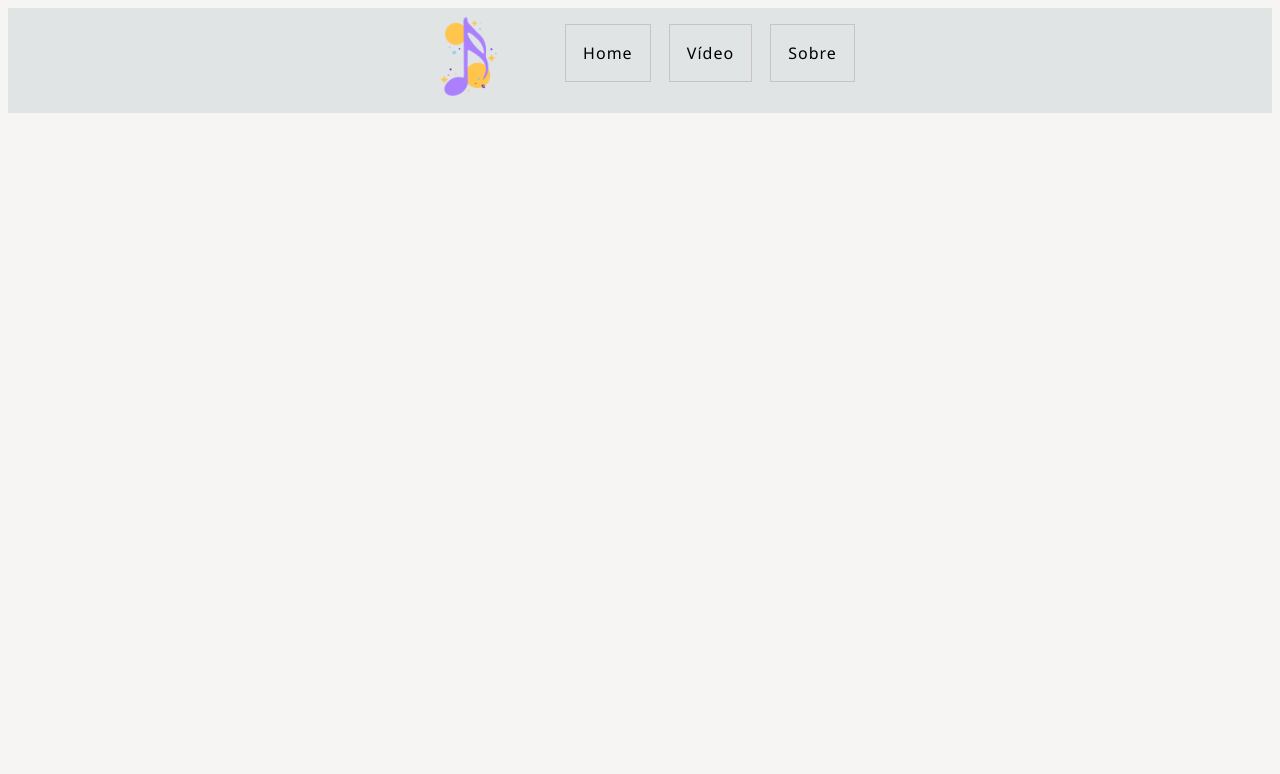
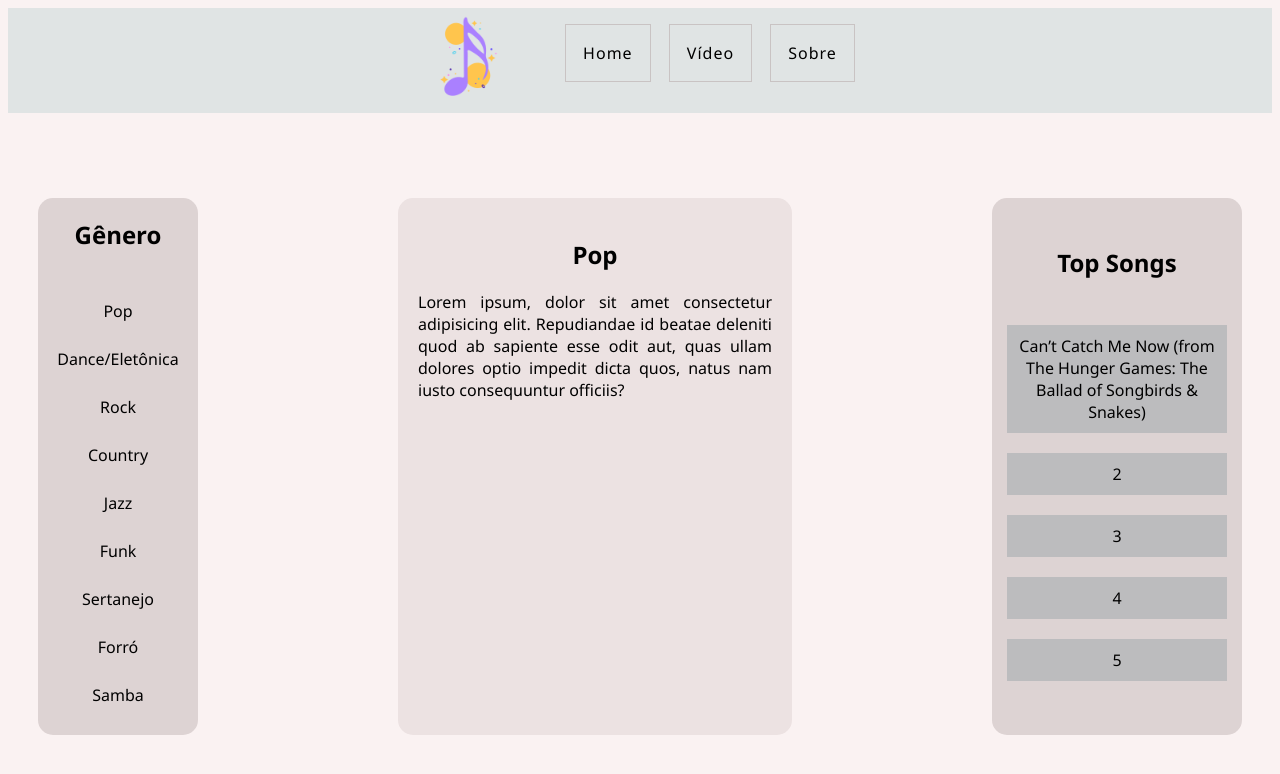
Before and after one commit to TalitaRod/SiteMusic, a plain HTML site: page index.html in a window 1280 px wide. Drawn offline with Linux system fonts and the light colour scheme.

Commit message:
Create main
Criação do main, contendo os menus laterais e o conteúdo principal.

```diff
--- a/css/global.css
+++ b/css/global.css
@@ -1,5 +1,5 @@
 body {
-    background-color: rgb(247, 244, 244);
+    background-color: rgb(250, 242, 242);
     font-family: 'Segoe UI', Tahoma, Geneva, Verdana, sans-serif;
 }
 
@@ -69,3 +69,96 @@ body {
     background-color: rgb(168, 164, 168);
     color:black;
 }
+
+
+.conteudo-principal {
+    margin-left: 200px;
+    margin-right: 200px;
+    margin-top: 85px;
+    background-color: rgb(236, 226, 226);
+    padding: 20px;
+    border-radius: 15px;
+}
+
+.conteudo {
+    display: flex;
+    flex-direction: row;
+}
+
+.principal h2 {
+    font-weight: bold;
+    text-align: center;
+}
+
+.conteudo-principal p {
+    text-align: justify;
+}
+
+.lateral {
+    display: flex;
+    flex-direction: column;
+    justify-content: center;
+    align-items: center;
+    background-color: rgb(221, 211, 211);
+    margin-top: 85px;
+    margin-left: 30px;
+    width: 160px;
+    border-radius: 15px;
+}
+
+.itens-gen li {
+    list-style-type: none;
+    padding: 10px;
+    margin-right: 40px;
+    text-align: center;
+}
+
+.itens-gen a {
+    text-decoration: none;
+    color: black;
+    display: inline-block;
+    padding: 3px;
+    margin: auto;
+}
+
+.itens-gen li a:hover {
+    background-color: rgb(168, 164, 168);
+    color:black;
+    padding: 10px;
+}
+
+.conteudo-direito {
+    display: flex;
+    flex-direction: column;
+    justify-content: center;
+    align-items: center;
+    background-color: rgb(221, 211, 211);
+    margin-top: 85px;
+    margin-right: 30px;
+    width: 250px;
+    border-radius: 15px;
+}
+
+.itens-direito li {
+    list-style-type: none;
+    padding: 10px;
+    margin-right: 40px;
+    text-align: center;
+}
+
+.itens-direito a {
+    text-decoration: none;
+    color: black;
+    display: inline-block;
+    padding: 10px;
+    margin: auto;
+    background-color: rgb(188, 188, 190);
+    width: 200px;
+
+}
+
+.itens-direito li a:hover {
+    background-color: rgb(138, 135, 138);
+    color:black;
+    padding: 10px;
+}
--- a/index.html
+++ b/index.html
@@ -24,6 +24,56 @@
         </nav>
     </header>
 
+    <main class="principal">
+
+        <div class="conteudo">
+            <nav class="lateral">
+                <h2>Gênero</h2>
+                <ul class="itens-gen">
+                    <li><a href="#">Pop</a></li>
+                    <li><a href="#">Dance/Eletônica</a></li>
+                    <li><a href="#">Rock</a></li>
+                    <li><a href="#">Country</a></li>
+                    <li><a href="#">Jazz</a></li>
+                    <li><a href="#">Funk</a></li>
+                    <li><a href="#">Sertanejo</a></li>
+                    <li><a href="#">Forró</a></li>
+                    <li><a href="#">Samba</a></li>
+                </ul>
+            </nav>
+
+            <div class="conteudo-principal">
+                <h2>Pop</h2>
+                <p>Lorem ipsum, dolor sit amet consectetur adipisicing elit. Repudiandae id beatae deleniti quod ab
+                    sapiente esse odit aut, quas ullam dolores optio impedit dicta quos, natus nam iusto consequuntur
+                    officiis?</p>
+            </div>
+
+            <nav class="conteudo-direito">
+                <h2>Top Songs</h2>
+                <ul class="itens-direito">
+                    <li><a href="https://www.youtube.com/watch?v=GlM6lcFbLSg&list=RDGlM6lcFbLSg&start_radio=1">Can’t Catch Me Now (from The Hunger Games: The Ballad of Songbirds & Snakes)</a></li>
+                    <li><a href="#">2</a></li>
+                    <li><a href="#">3</a></li>
+                    <li><a href="#">4</a></li>
+                    <li><a href="#">5</a></li>
+                </ul>
+
+
+            </nav>
+
+        </div>
+
+
+
+
+
+
+
+
+    </main>
+
+
 </body>
 
 </html>
```
